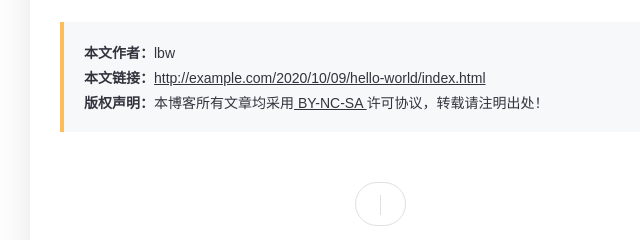
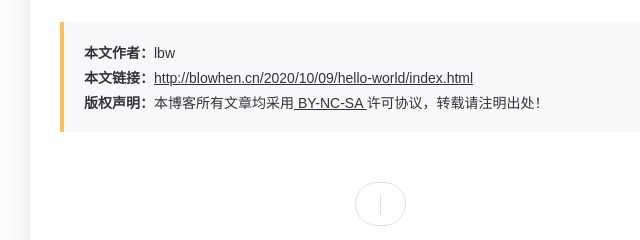
Before and after one commit to blowhen/blowhen.github.io, a plain HTML site: page 2020/10/09/hello-world/index.html in a window 1280 px wide. Shown: the part 1397-1637 px from the top of the page, 260-900 px from the left. Drawn offline with nearby package versions, Linux system fonts and the light colour scheme; some packages are replaced by stand-ins of ours; a small style sheet from the web is missing.

Commit message:
Site updated: 2020-10-10 11:54:04

```diff
--- a/2020/10/09/hello-world/index.html
+++ b/2020/10/09/hello-world/index.html
@@ -191,7 +191,7 @@
         <ul class="copyright">
 
   <li><strong>本文作者：</strong>lbw</li>
-  <li><strong>本文链接：</strong><a href="http://example.com/2020/10/09/hello-world/index.html">http://example.com/2020/10/09/hello-world/index.html</a></li>
+  <li><strong>本文链接：</strong><a href="http://blowhen.cn/2020/10/09/hello-world/index.html">http://blowhen.cn/2020/10/09/hello-world/index.html</a></li>
   <li><strong>版权声明：</strong>本博客所有文章均采用<a href="https://creativecommons.org/licenses/by-nc-sa/4.0/deed.zh"
       rel="external nofollow" target="_blank"> BY-NC-SA </a>许可协议，转载请注明出处！</li>
 
```
Also changed, not shown: 2020/10/10/myblog/index.html (+1 -1 lines).
